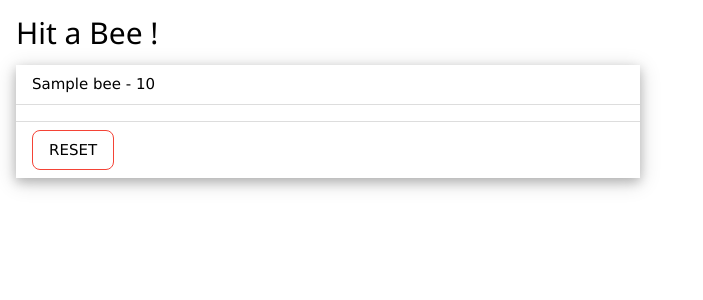
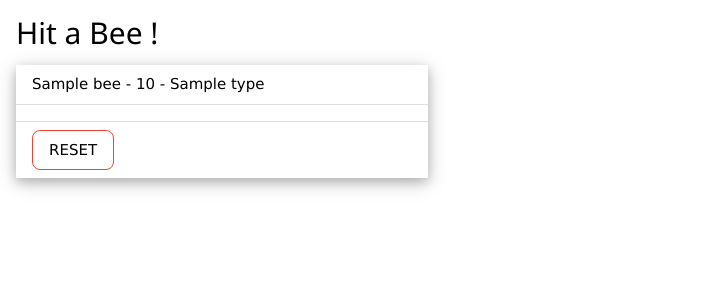
Before and after one commit to samyrrakoto/bees-php-sf6, a Symfony app: template templates/bee/hive.html.twig in a window 1280 px wide. Shown: the top 300 px of the page, without its empty margins (0-703 px from the left). Run offline with Twig, Linux system fonts and the light colour scheme; the template is opened without the code that fills it: most values are stand-ins (such as "Sample title", 1, 10 or a date in 2020); some libraries are stand-ins or nearby versions.

Commit message:
Added some colors depending on the type of bee for better UX

```diff
--- a/src/Service/BeeNormalizer.php
+++ b/src/Service/BeeNormalizer.php
@@ -22,8 +22,10 @@ class BeeNormalizer
     {
         $normalizers = [new ObjectNormalizer()];
         $serializer = new Serializer($normalizers, []);
+        $normalizedBee = $serializer->normalize($bee);
+        $normalizedBee['type'] = (new \ReflectionClass($bee))->getShortName();
 
-        return $serializer->normalize($bee);
+        return $normalizedBee;
     }
 
 }
--- a/templates/bee/hive.html.twig
+++ b/templates/bee/hive.html.twig
@@ -6,9 +6,19 @@
 
 <div class="w3-container">
     <h2>Hit a Bee !</h2>
-    <ul class="w3-ul w3-card-4" style="width:50%">
+    <ul class="w3-ul w3-card-4" style="width:33%">
     {% for bee in bees %}
-        <li>{{ bee.name }} - {{ bee.hitPoints }}</li>
+        <li
+            {% if bee.type == "Queen" %}
+                class="w3-amber"
+            {% elseif bee.type == "Worker" %}
+                class="w3-khaki"
+            {% elseif bee.type == "Scout" %}
+                class="w3-sand"
+            {% endif %}
+        >
+            {{ bee.name }} - {{ bee.hitPoints }} - {{ bee.type }}
+        </li>
     {% endfor %}
     <li>{% block form %}{% endblock %}</li>
     <li><a href="{{ path('app_bee_new') }}" class="w3-button w3-white w3-border w3-border-red w3-round-large">RESET</a></li>
```
